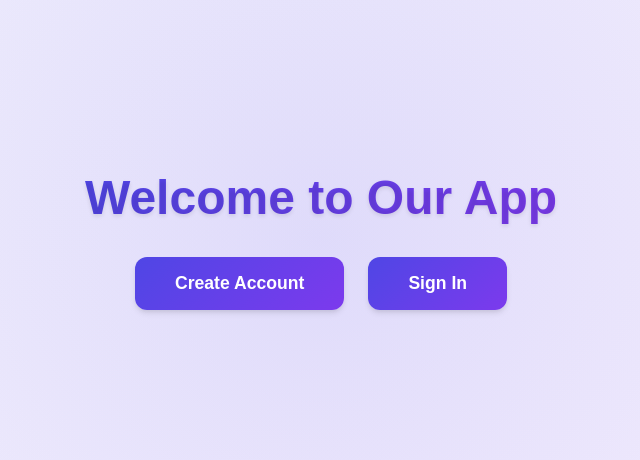
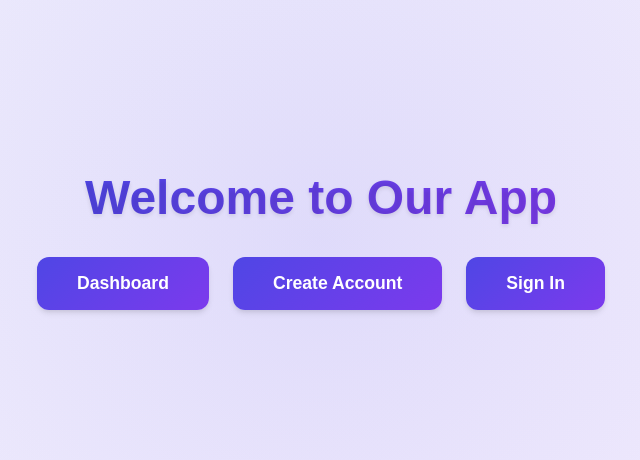
Before and after one commit to xe4at/auth-in-next, a Next.js app: page / in a window 1280 px wide. Shown: the part 160-620 px from the top of the page, without its empty margins (319-959 px from the left). Built offline with nearby package versions, Linux system fonts and the light colour scheme.

Commit message:
create dashboard page

```diff
--- a/src/pages/index.js
+++ b/src/pages/index.js
@@ -5,6 +5,9 @@
     <div className="home-container">
       <h1 className="home-title">Welcome to Our App</h1>
       <div className="home-buttons">
+        <Link href="/dashboard" className="home-button">
+          <span>Dashboard</span>
+        </Link>
         <Link href="/singup" className="home-button">
           <span>Create Account</span>
         </Link>
```
Also changed, not shown: src/pages/dashboard.js (added, +7 -0 lines).
